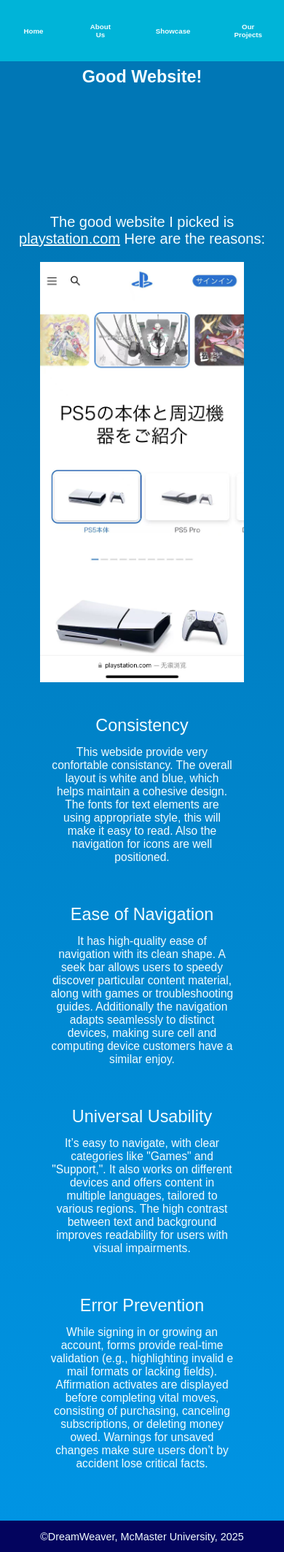
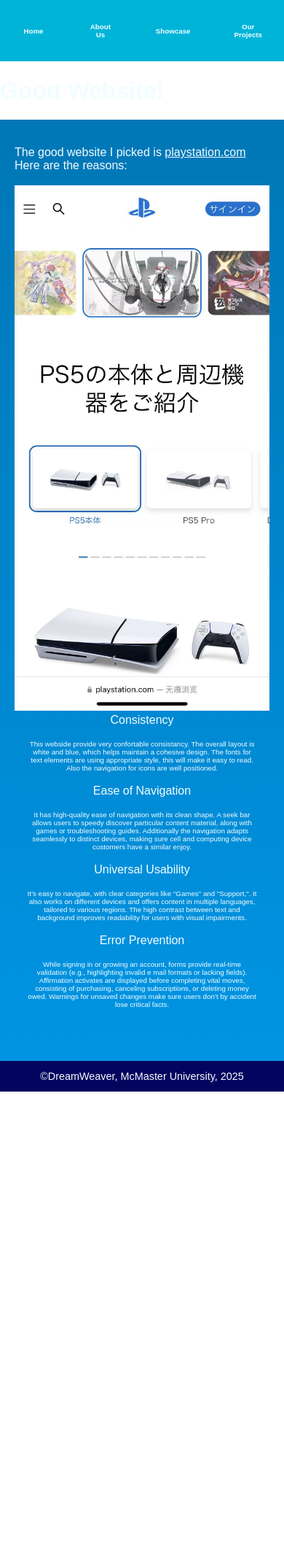
Before and after one commit to YusufTheDev/1XD3-Web-App, a PHP site: page /lab3.2/goodwebsite.html in a window 390 px wide. Shown: the whole page at 73% size. After the commit the page ends 1496 px from the top, so only its background shows below. Run offline with PHP 8.4, Linux system fonts and the light colour scheme.

Commit message:
Update style.css

```diff
--- a/css/style.css
+++ b/css/style.css
@@ -28,7 +28,7 @@
 
 .navlink {
     font-weight: bold;
-    font-size: 2vw;
+    font-size: 1.5vw;
     padding: 20px;
     padding-top: 10px;
     padding-bottom: 10px;
@@ -40,13 +40,13 @@
 }
 
 /* Header styles */
-#header {
+.header {
     background: #0077B6;
     min-height: 20%;
     padding-top: 2%;
     padding-bottom: 7%;
     text-align: center;
-    font-size: 3vw;
+    font-size: 2vw;
 
     img {
         margin-left: 94%;
@@ -91,12 +91,12 @@
     color: #0096C7;
 }
 
-#info {
+.info {
     text-align: center;
     font-size: 20px;
 }
 
-#reasoning {
+.largeinfo {
     padding: 5%;
     text-align: left;
 }
@@ -114,11 +114,6 @@
     text-decoration: none;
 }
 
-.center{
-    width: 100%;
-    text-align: center;
-}
-
 .fullscreentile {
     margin-top: 5%;
     margin-bottom: 10%;
@@ -133,14 +128,6 @@
     }
 }
 
-.halfscreentile{
-    width: 50%;
-}
-
-.halfhalfscreentile{
-    height: 50%;
-}
-
 .title {
     text-align: center;
     font-size: 3vw;
@@ -148,7 +135,7 @@
 
 .infotile {
     margin: auto;
-    width: 20%;
+    width: 50%;
     text-align: center;
 
     img {
@@ -159,21 +146,12 @@
     }
 }
 
-.infotitle{
-    font-size: 3vw;
-}
-
 .infotext {
     margin: auto;
     padding: 5%;
-    font-size: 1.5vw;
+    font-size: 1vw;
 }
 
-.name {
-    font-family: 'Times New Roman', Times, serif;
-    font-size: 2vw;
-
-}
 
 /* Footer styles */
 #footer {
@@ -195,13 +173,17 @@
         font-size: 2.5vw;
     }
 
+    .header{
+        font-size: 5vw;
+    }
+
     #intro {
         flex-direction: column;
         padding-bottom: 10%;
     }
 
     #introtext {
-        font-size: 2vw;
+        font-size: 20px;
         padding-bottom: 20%;
         width: 80%;
     }
@@ -229,17 +211,6 @@
         display: block;
     }
 
-    .halfscreentile{
-        width: 80%;
-        margin-left: 10%;
-        margin-right: 10%;
-    }
-
-    .halfhalfscreentile{
-        margin-top: 15%;
-        height: 35%;
-    }
-
     .infotile {
         width: 60%;
         display: block;
@@ -252,16 +223,11 @@
         font-size: 4vw;
     }
 
-    .infotitle{
-        font-size: 6vw;
-
-    }
-
     .infotext {
-        font-size: 4vw;
+        font-size: 2.5vw;
     }
 
     #entries {
-        font-size: 2vw;
+        font-size: 20px;
     }
 }
```
